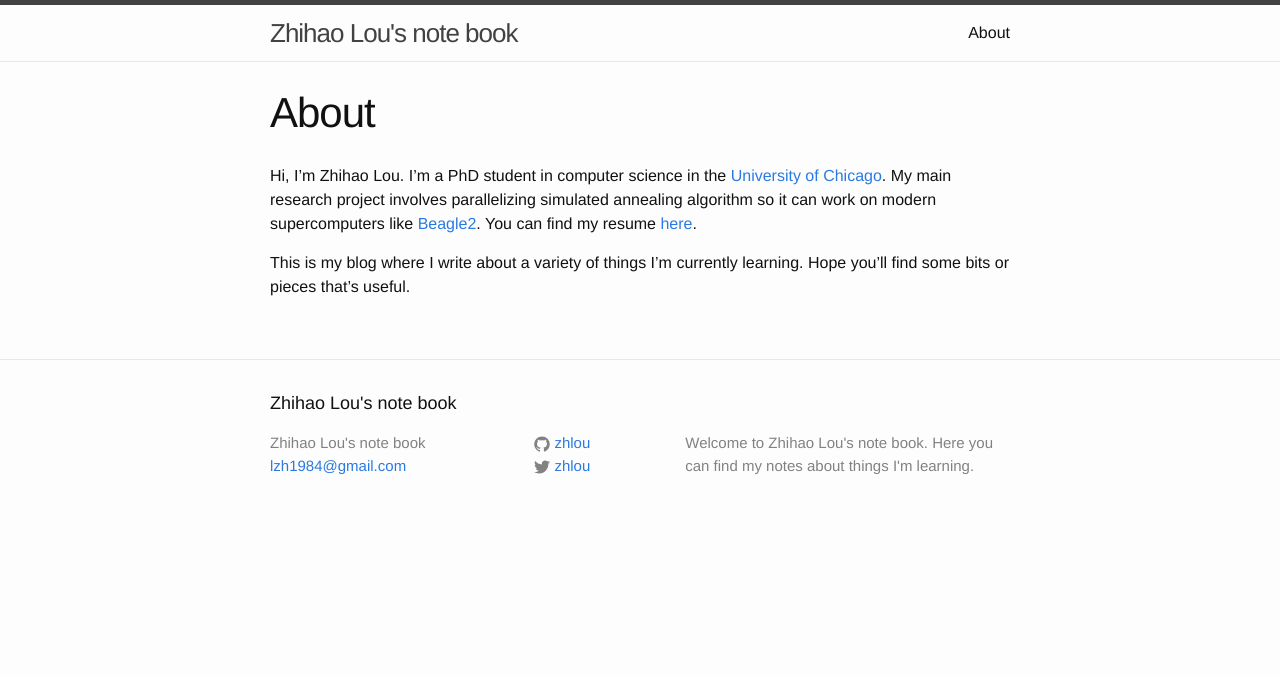
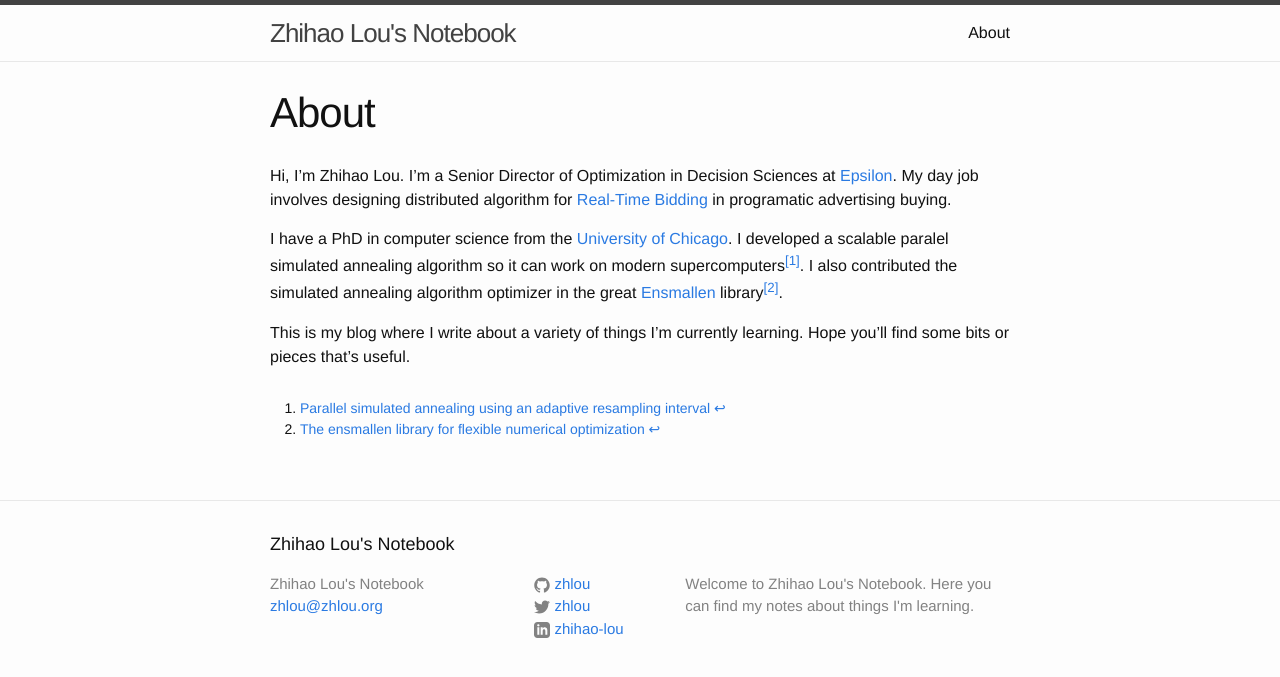
Before and after one commit to zhlou/zhlou.github.io, a Jekyll site: the page built from about.md, in a window 1280 px wide. Shown: the top 677 px of the page. Built offline with Jekyll 4.4.1, drawn with Linux system fonts in a browser that asks for light colours.

Commit message:
update about page

```diff
--- a/_config.yml
+++ b/_config.yml
@@ -1,14 +1,15 @@
 # Site settings
-title: Zhihao Lou's note book
-email: lzh1984@gmail.com
+title: Zhihao Lou's Notebook
+email: zhlou@zhlou.org
 description: > # this means to ignore newlines until "baseurl:"
-  Welcome to Zhihao Lou's note book. Here you can find my notes about things
+  Welcome to Zhihao Lou's Notebook. Here you can find my notes about things
   I'm learning.
 baseurl: "" # the subpath of your site, e.g. /blog/
 url: "http://zhlou.github.io" # the base hostname & protocol for your site
 permalink: /:year-:month-:day/:title/
 twitter_username: zhlou
 github_username:  zhlou
+linkedin_username: zhihao-lou
 
 # Build settings
 markdown: kramdown
--- a/_includes/footer.html
+++ b/_includes/footer.html
@@ -42,6 +42,19 @@
             </a>
           </li>
           {% endif %}
+
+          {% if site.linkedin_username %}
+          <li>
+            <a href="https://linkedin.com/in/{{ site.linkedin_username }}/">
+              <span class="icon  icon--linkedin">
+                <svg viewBox="0 0 24 24">
+                  <path d="M19 0h-14c-2.761 0-5 2.239-5 5v14c0 2.761 2.239 5 5 5h14c2.762 0 5-2.239 5-5v-14c0-2.761-2.238-5-5-5zm-11 19h-3v-11h3v11zm-1.5-12.268c-.966 0-1.75-.79-1.75-1.764s.784-1.764 1.75-1.764 1.75.79 1.75 1.764-.783 1.764-1.75 1.764zm13.5 12.268h-3v-5.604c0-3.368-4-3.113-4 0v5.604h-3v-11h3v1.765c1.396-2.586 7-2.777 7 2.476v6.759z"/>
+                </svg>
+              </span>
+              <span class="username">{{ site.linkedin_username }}</span>
+            </a>
+          </li>
+          {% endif %}
         </ul>
       </div>
 
--- a/about.md
+++ b/about.md
@@ -4,6 +4,12 @@ title: About
 permalink: /about/
 ---
 
-Hi, I'm Zhihao Lou. I'm a PhD student in computer science in the [University of Chicago](http://www.uchicago.edu). My main research project involves parallelizing simulated annealing algorithm so it can work on modern supercomputers like [Beagle2](http://beagle.ci.uchicago.edu). You can find my resume [here](http://people.cs.uchicago.edu/~zhlou).
+Hi, I'm Zhihao Lou. I'm a Senior Director of Optimization in Decision Sciences at [Epsilon](https://epsilon.com). My day job involves designing distributed algorithm for [Real-Time Bidding](https://en.wikipedia.org/wiki/Real-time_bidding) in programatic advertising buying.
+
+I have a PhD in computer science from the [University of Chicago](https://www.uchicago.edu). I developed a scalable paralel simulated annealing algorithm so it can work on modern supercomputers[^1]. I also contributed the simulated annealing algorithm optimizer in the great [Ensmallen](https://ensmallen.org/) library[^2].
 
 This is my blog where I write about a variety of things I'm currently learning. Hope you'll find some bits or pieces that's useful.
+
+
+[^1]: [Parallel simulated annealing using an adaptive resampling interval](https://www.sciencedirect.com/science/article/abs/pii/S0167819116000430)
+[^2]: [The ensmallen library for flexible numerical optimization](https://www.jmlr.org/papers/v22/20-416.html)
--- a/css/main.scss
+++ b/css/main.scss
@@ -48,3 +48,21 @@ $on-laptop:        800px;
         "borland"
         //"syntax-highlighting"
 ;
+
+
+a.footnote:before {
+    content: "[";
+   }
+
+   a.footnote:after {
+       content: "]";
+   }
+
+.footnotes {
+    padding-top: 1em;
+    font-size: $small-font-size;
+
+}
+.footnotes p {
+    margin-bottom: 0;
+}
```
Also changed, not shown: _posts/2016-01-26-notes_on_hash_table.md (renamed from _drafts/notes_on_hash_table.md, +1 -2 lines).
